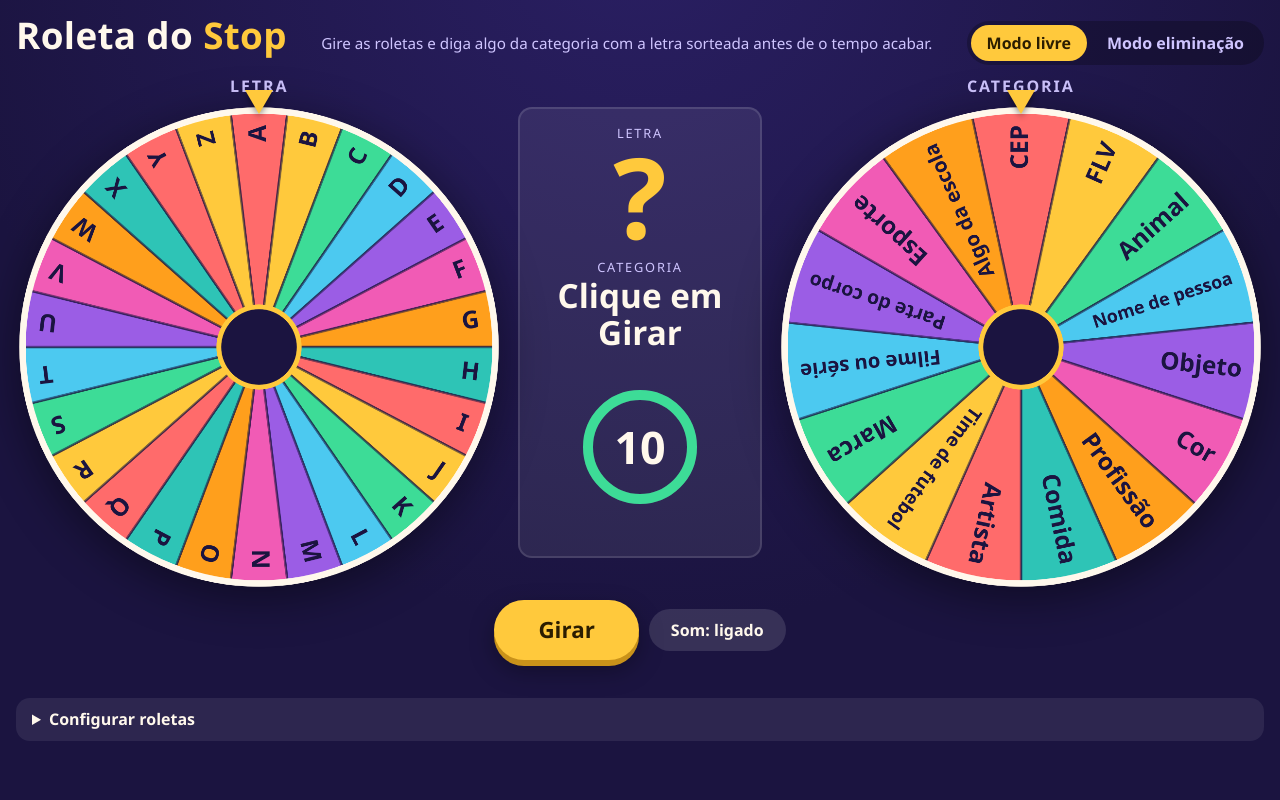
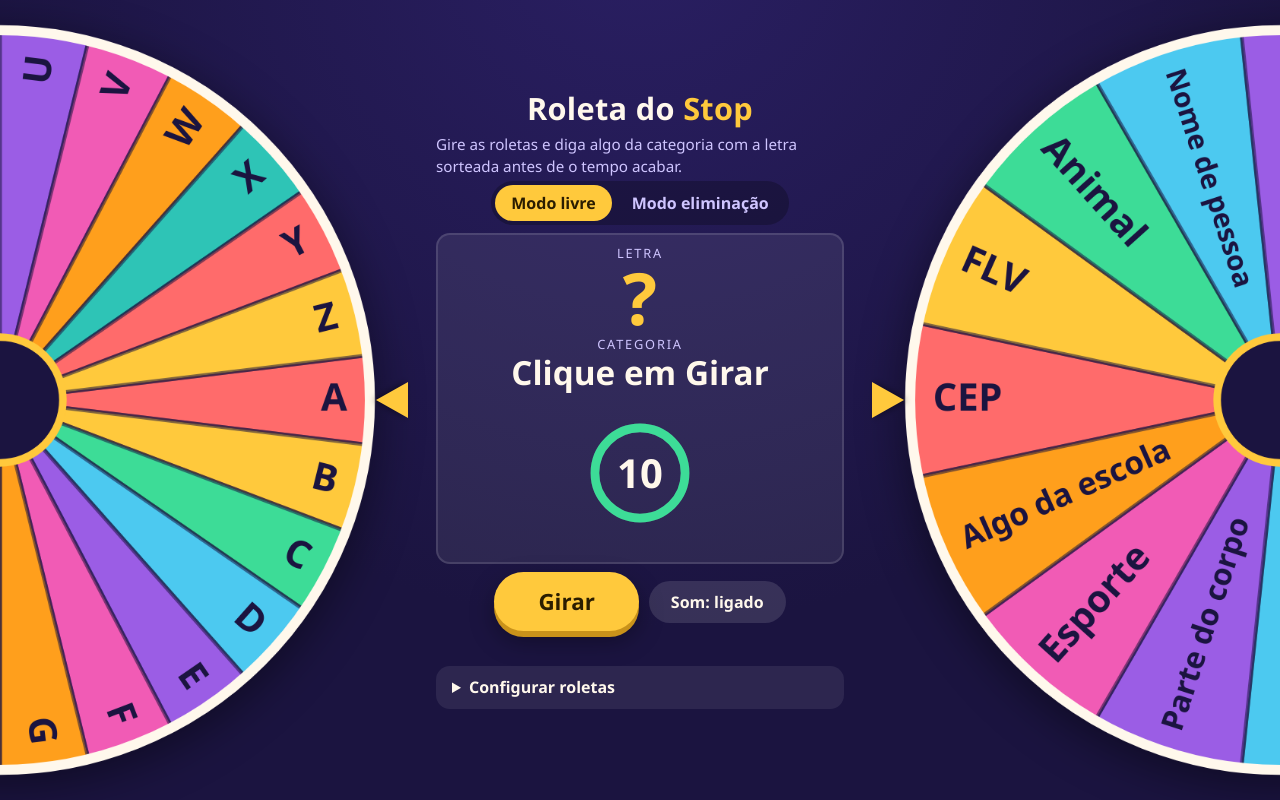
Before and after one commit to costatony79/roleta-do-stop, a plain HTML site: page index.html in a window 1280 px wide. Drawn offline with Linux system fonts and the light colour scheme.

Commit message:
Roleta do Stop: meias-roletas grandes também no modo livre
Co-Authored-By: Claude Opus 5.5 <noreply@anthropic.com>
Claude-Session: https://claude.ai/code/session_019q8bA4EVi1DGtMeAYNgihX

```diff
--- a/index.html
+++ b/index.html
@@ -135,25 +135,25 @@
   .segmentos button[aria-pressed="true"] { background: var(--sol); color: #2b1d00; }
 
   /* Jogo de eliminação: roletas grandes, só metade aparece, presas nas laterais */
-  body.jogando { overflow-x: hidden; --d: min(calc(100vh - 24px), calc(100vw - 520px), 1000px); }
-  body.jogando .roleta { position: fixed; top: 50%; width: var(--d); transform: translateY(-50%); z-index: 0; }
-  body.jogando .roleta h2 { display: none; }
-  body.jogando .roda { width: var(--d); }
-  body.jogando .roleta-esq { left: calc(var(--d) / -2); }
-  body.jogando .roleta-dir { right: calc(var(--d) / -2); }
-  body.jogando .ponteiro { top: 50%; border-left-width: 18px; border-right-width: 18px; border-top-width: 32px; }
-  body.jogando .roleta-esq .ponteiro { left: auto; right: -30px; transform: translateY(-50%) rotate(90deg); }
-  body.jogando .roleta-dir .ponteiro { left: -30px; transform: translateY(-50%) rotate(-90deg); }
-  body.jogando .pagina { position: relative; z-index: 1; padding: 0 calc(var(--d) / 2 + 40px); max-width: none; min-height: calc(100vh - 24px); align-content: center; }
-  body.jogando header { justify-content: center; }
-  body.jogando .mesa { display: block; }
-  body.jogando .resultado { margin: 0 auto; max-width: 420px; padding: 10px 14px; gap: 4px; }
-  body.jogando h1 { font-size: clamp(1.4rem, 2.4vw, 2rem); }
-  body.jogando .letra-sorteada { font-size: clamp(3.4rem, 9vh, 6rem); }
-  body.jogando .cronometro { width: clamp(76px, 13vh, 120px); height: clamp(76px, 13vh, 120px); }
-  body.jogando .cronometro .numero { font-size: clamp(1.8rem, 5vh, 2.8rem); }
+  body.lados { overflow-x: hidden; --d: min(calc(100vh - 24px), calc(100vw - 520px), 1000px); }
+  body.lados .roleta { position: fixed; top: 50%; width: var(--d); transform: translateY(-50%); z-index: 0; }
+  body.lados .roleta h2 { display: none; }
+  body.lados .roda { width: var(--d); }
+  body.lados .roleta-esq { left: calc(var(--d) / -2); }
+  body.lados .roleta-dir { right: calc(var(--d) / -2); }
+  body.lados .ponteiro { top: 50%; border-left-width: 18px; border-right-width: 18px; border-top-width: 32px; }
+  body.lados .roleta-esq .ponteiro { left: auto; right: -30px; transform: translateY(-50%) rotate(90deg); }
+  body.lados .roleta-dir .ponteiro { left: -30px; transform: translateY(-50%) rotate(-90deg); }
+  body.lados .pagina { position: relative; z-index: 1; padding: 0 calc(var(--d) / 2 + 40px); max-width: none; min-height: calc(100vh - 24px); align-content: center; }
+  body.lados header { justify-content: center; }
+  body.lados .mesa { display: block; }
+  body.lados .resultado { margin: 0 auto; max-width: 420px; padding: 10px 14px; gap: 4px; }
+  body.lados h1 { font-size: clamp(1.4rem, 2.4vw, 2rem); }
+  body.lados .letra-sorteada { font-size: clamp(3.4rem, 9vh, 6rem); }
+  body.lados .cronometro { width: clamp(76px, 13vh, 120px); height: clamp(76px, 13vh, 120px); }
+  body.lados .cronometro .numero { font-size: clamp(1.8rem, 5vh, 2.8rem); }
   body.jogando .historico { display: none; }
-  body.jogando .pagina { gap: 8px; }
+  body.lados .pagina { gap: 8px; }
 
   /* Inscrição dos participantes */
   .inscricao { display: grid; gap: 18px; justify-items: center; padding: 10px 0 20px; }
@@ -193,13 +193,13 @@
     .resultado { grid-column: 1 / -1; grid-row: 2; max-width: 520px; }
   }
   @media (max-width: 900px) {
-    body.jogando { overflow: auto; }
-    body.jogando .roleta { position: relative; top: auto; transform: none; width: var(--roleta); left: auto; right: auto; }
-    body.jogando .roda { width: var(--roleta); }
-    body.jogando .roleta h2 { display: block; }
-    body.jogando .roleta-esq .ponteiro, body.jogando .roleta-dir .ponteiro { top: -14px; left: 50%; right: auto; transform: translateX(-50%); border-left-width: 14px; border-right-width: 14px; border-top-width: 24px; }
-    body.jogando .pagina { padding: 0; min-height: 0; }
-    body.jogando .mesa { display: grid; }
+    body.lados { overflow: auto; }
+    body.lados .roleta { position: relative; top: auto; transform: none; width: var(--roleta); left: auto; right: auto; }
+    body.lados .roda { width: var(--roleta); }
+    body.lados .roleta h2 { display: block; }
+    body.lados .roleta-esq .ponteiro, body.lados .roleta-dir .ponteiro { top: -14px; left: 50%; right: auto; transform: translateX(-50%); border-left-width: 14px; border-right-width: 14px; border-top-width: 24px; }
+    body.lados .pagina { padding: 0; min-height: 0; }
+    body.lados .mesa { display: grid; }
   }
   @media (max-width: 520px) {
     :root { --roleta: min(42vw, 200px); }
@@ -665,11 +665,13 @@
     $("categoria").textContent = modo === "elim" ? "Monte a lista e comece" : "Clique em Girar";
     $("mensagem").className = "mensagem"; $("mensagem").textContent = "";
     mostrarTempo(modo === "elim" ? config.tempoElim : config.tempo, modo === "elim" ? config.tempoElim : config.tempo);
+    document.body.classList.toggle("lados", modo === "livre");
+    posicionarRoletas();
   }
 
   // No jogo, as roletas ficam nas laterais com a seta virada para dentro (em telas largas).
   function posicionarRoletas() {
-    const lados = document.body.classList.contains("jogando") && matchMedia("(min-width: 901px)").matches;
+    const lados = document.body.classList.contains("lados") && matchMedia("(min-width: 901px)").matches;
     rodaLetras.base = lados ? 0 : -Math.PI / 2;
     rodaCategorias.base = lados ? Math.PI : -Math.PI / 2;
     rodaLetras.virar = rodaCategorias.virar = lados;
@@ -680,6 +682,8 @@
   function mostrarControlesJogo(ativo) {
     $("elim-config").hidden = ativo || modo !== "elim";
     document.body.classList.toggle("jogando", ativo);
+    // roletas grandes nas laterais: sempre no modo livre; no modo eliminação, durante o jogo
+    document.body.classList.toggle("lados", modo === "livre" || ativo);
     document.body.classList.toggle("inscrevendo", !ativo && modo === "elim");
     posicionarRoletas();
     ["falou", "pausar", "encerrar"].forEach((id) => { $(id).hidden = !ativo; });
@@ -924,6 +928,8 @@
     contarAlunos(); marcarTempoElim();
   }
   preencher();
+  document.body.classList.add("lados");
+  posicionarRoletas();
 })();
 </script>
 </body>
```
Also changed, not shown: 1 other file.
